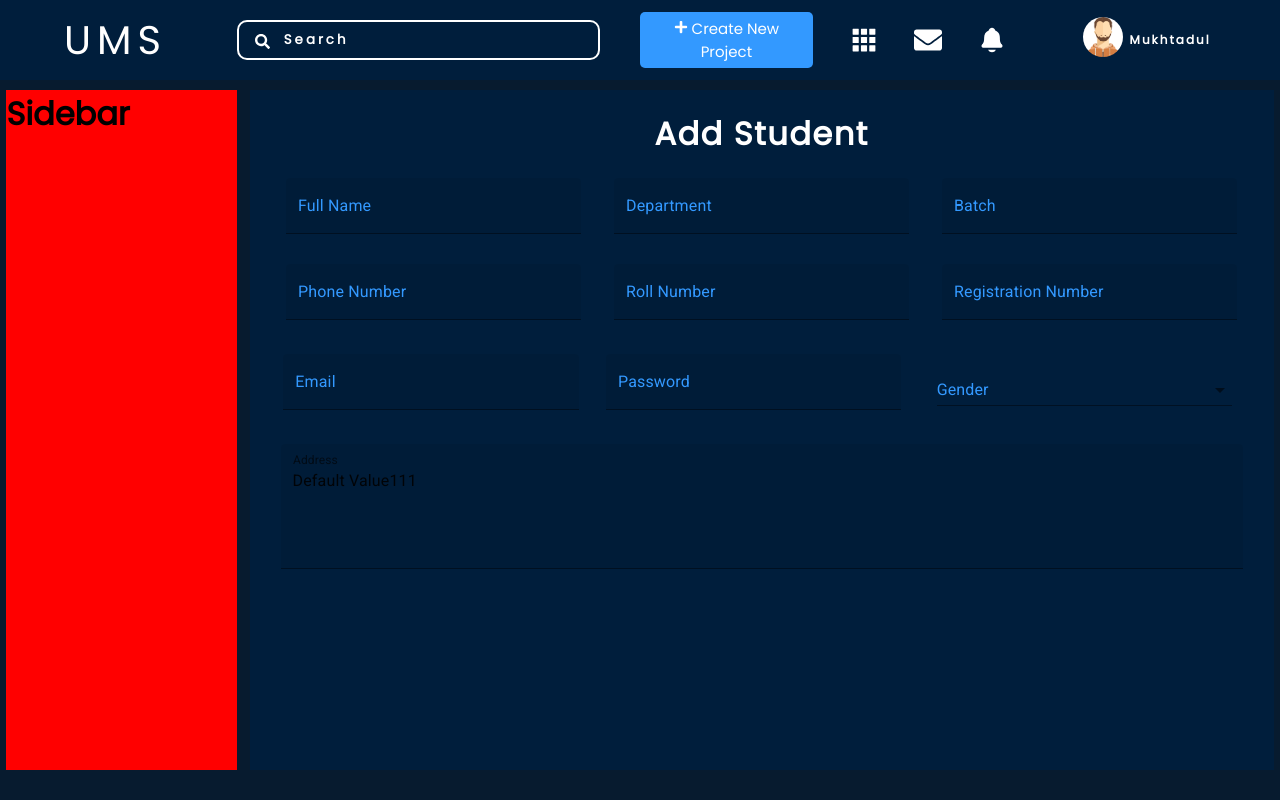
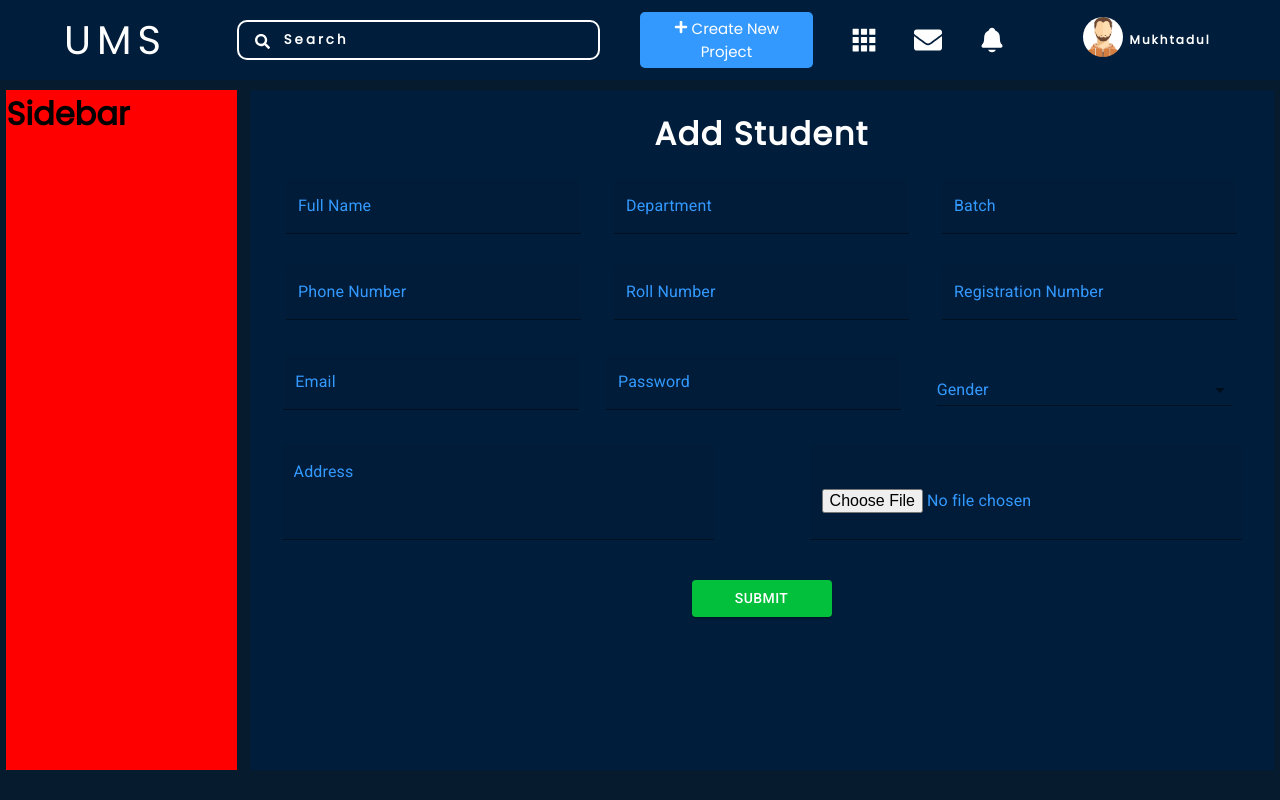
Before and after one commit to subham07-t/campus-keeper-UMS-app, a React (Vite) app in the folder frontend/: page /dashboard in a window 1280 px wide. Built offline with nearby package versions, Linux system fonts and the light colour scheme.

Commit message:
FE: Fixes Add Student Page Designs

```diff
--- a/frontend/src/pages/Students/Students.css
+++ b/frontend/src/pages/Students/Students.css
@@ -19,22 +19,32 @@
 }
 
 .sub__div-two{
-    padding-left: 11px;
-    padding-right: 11px;
+    padding-left: 12px;
+    padding-right: 12px;
+    display: flex;
+    justify-content: space-between;
 }
 
-.sub__div-two .MuiTextField-root{
-    width: 100%;
+.sub__div-three{
+    display: flex;
+    justify-content: center;
+    margin-top: 40px;
 }
 
+
+
 /* Material UI Text-Input Styles */
+
+.sub__div-two .MuiTextField-root{
+    width: 45%;
+}
 
 .sub__div-one .MuiInputLabel-root {
     color: var(--color-btn);
 }
 
 .sub__div-one .MuiFilledInput-input {
-    color: white;
+    color: var(--color-white);
 }
 
 .sub__div-one .MuiTextField-root {
@@ -44,3 +54,24 @@
 .sub__div-one .MuiFormControl-root{
     width: 30%;
 }
+
+.sub__div-two .MuiInputLabel-root{
+    color: var(--color-btn);
+}
+
+.sub__div-two .MuiFilledInput-input{
+    color: var(--color-white);
+}
+
+.sub__div-two .MuiFilledInput-root{
+    height: 12vh;
+}
+
+.sub__div-two .MuiFilledInput-input{
+    color: var(--color-btn);
+}
+
+.sub__div-three .MuiButton-root{
+    background-color: #03C03C;
+    width: 140px;
+}
--- a/frontend/src/pages/Students/Students.jsx
+++ b/frontend/src/pages/Students/Students.jsx
@@ -5,6 +5,7 @@ import InputLabel from "@mui/material/InputLabel";
 import MenuItem from "@mui/material/MenuItem";
 import FormControl from "@mui/material/FormControl";
 import Select from "@mui/material/Select";
+import Button from "@mui/material/Button";
 
 const Students = () => {
   const [age, setAge] = React.useState("");
@@ -70,10 +71,20 @@ const Students = () => {
           id="filled-multiline-static"
           label="Address"
           multiline
-          rows={4}
-          defaultValue="Default Value111"
+          rows={2}
           variant="filled"
         />
+        <TextField
+          id="filled-basic"
+          // label="Email"
+          variant="filled"
+          type="file"
+        />
+      </div>
+      <div className="sub__div-three">
+        <Button variant="contained" color="success">
+          SUBMIT
+        </Button>
       </div>
     </div>
   );
```
